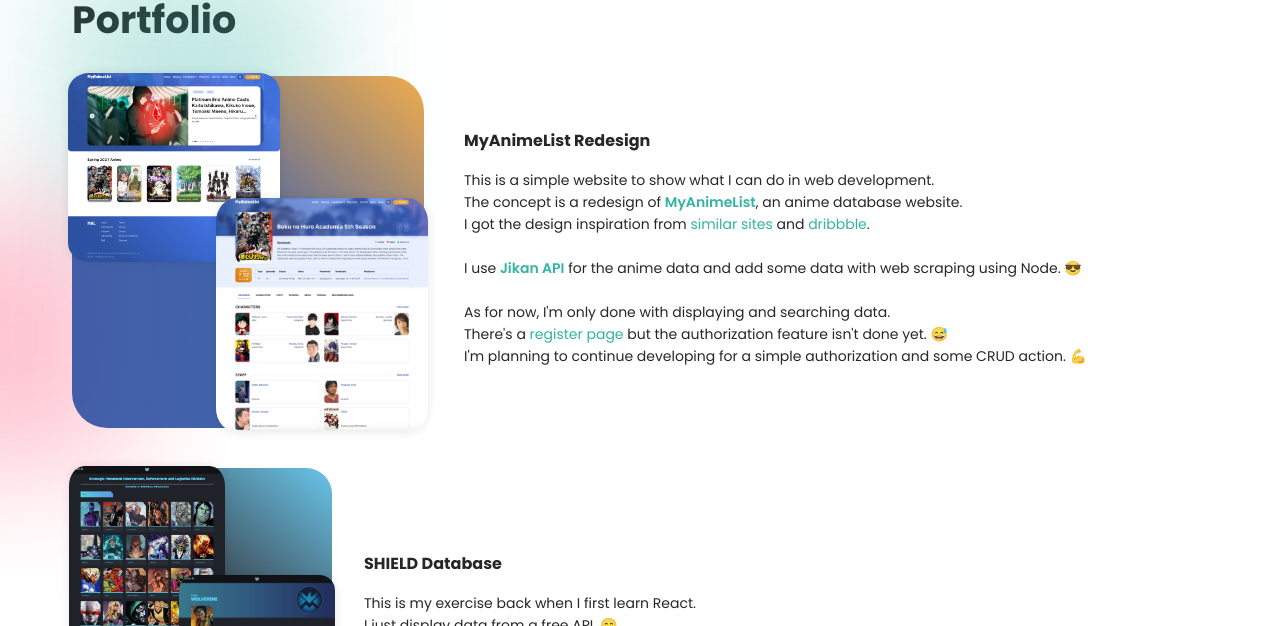
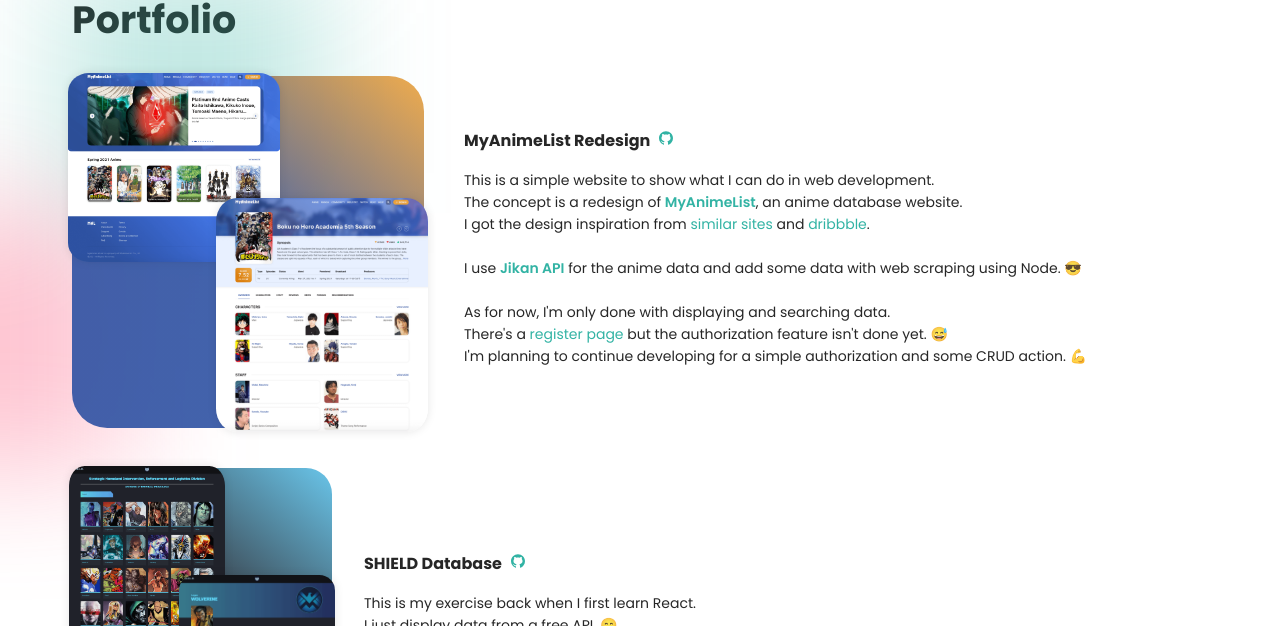
Before and after one commit to satyowicaksana/personal-website, a React (Create React App) app: page / in a window 1280 px wide. Shown: the part 2275-2901 px from the top of the page. Built offline with nearby package versions, Linux system fonts and the light colour scheme.

Commit message:
add github link in portfolio

```diff
--- a/src/views/Home/index.tsx
+++ b/src/views/Home/index.tsx
@@ -174,7 +174,7 @@
             <Row align='middle' wrap={width <= windowSizes.sm.max} gutter={40} className='mb-5'>
               <Col xs={24} md={8} className='sm-mb-2'>
                 <Animated animation='fade scaled'>
-                  <div onClick={() => window.open('https://myanimelist-redesign.firebaseapp.com/', '_blank')} className='portfolio-image-container mal-redesign sm-mb-2'>
+                  <div onClick={() => window.open('https://mal-redesign.satyowicaksana.com/', '_blank')} className='portfolio-image-container mal-redesign sm-mb-2'>
                     <img src={malRedesignMainPage} alt='' className='portfolio-image main'/>
                     <img src={malRedesignDetailPage} alt='' className='portfolio-image detail'/>
                   </div>
@@ -182,7 +182,14 @@
               </Col>
               <Col>
                 <Animated animation='fade'>
-                  <Title level={5} className='mb-2'>MyAnimeList Redesign</Title>
+                  <Row gutter={8} className='mb-2'>
+                    <Col>
+                      <Title level={5}>MyAnimeList Redesign</Title>
+                    </Col>
+                    <Col>
+                      <Title level={5}><Link href='https://github.com/satyowicaksana/mal-redesign' target='_blank'><AiFillGithub/></Link></Title>
+                    </Col>
+                  </Row>
                 </Animated>
                 <Animated animation='fade'>
                   <Paragraph>
@@ -212,7 +219,14 @@
               </Col>
               <Col>
                 <Animated animation='fade'>
-                  <Title level={5} className='mb-2'>SHIELD Database</Title>
+                  <Row gutter={8} className='mb-2'>
+                    <Col>
+                      <Title level={5}>SHIELD Database</Title>
+                    </Col>
+                    <Col>
+                      <Title level={5}><Link href='https://github.com/satyowicaksana/react-challenge' target='_blank'><AiFillGithub/></Link></Title>
+                    </Col>
+                  </Row>
                 </Animated>
                 <Animated animation='fade'>
                   <Paragraph className='mb-1'>
--- a/src/views/Home/style.less
+++ b/src/views/Home/style.less
@@ -423,13 +423,9 @@
     padding-top: 100%;
   }
   &:hover {
-    filter: brightness(1.1);
     .portfolio-image {
       transform: scale(1.05);
     }
-  }
-  &:active {
-    filter: brightness(0.9);
   }
   &.mal-redesign {
     background: rgb(46,81,162);
```
